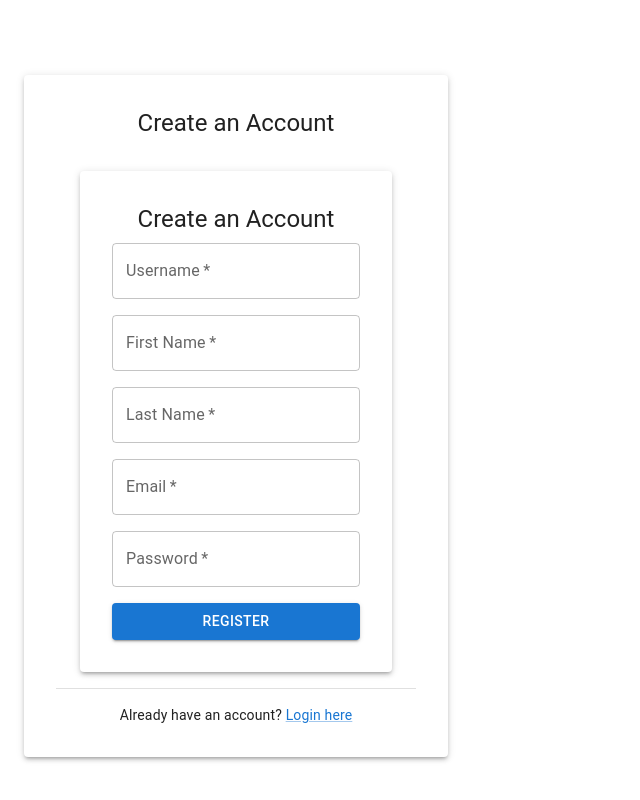
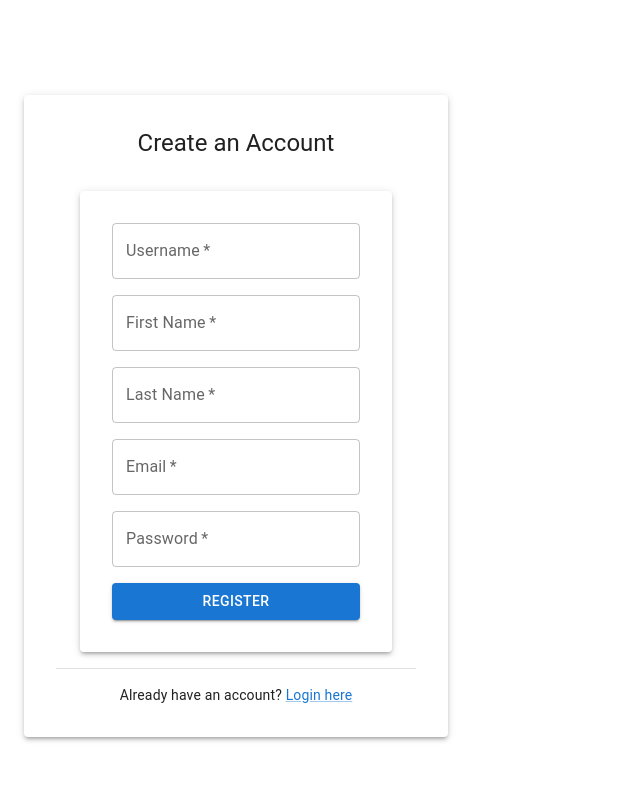
Before and after one commit to surface-integral/boilermake2025, a React (Vite) app in the folder frontend/nomadesk/: page / in a window 1280 px wide. Shown: the whole page, without its empty margins (0-640 px from the left). Built offline with nearby package versions, Linux system fonts and the light colour scheme; no server answers.

Commit message:
Login/Register small edits

```diff
--- a/frontend/nomadesk/src/components/LoginForm.jsx
+++ b/frontend/nomadesk/src/components/LoginForm.jsx
@@ -55,9 +55,9 @@ const LoginForm = () => {
   return (
     <Container maxWidth="sm">
       <Paper elevation={3} sx={{ p: 4, mt: 4, textAlign: "center" }}>
-        <Typography variant="h5" gutterBottom>
+        {/* <Typography variant="h5" gutterBottom>
           Login to Your Account
-        </Typography>
+        </Typography> */}
 
         {message && (
           <Alert severity={message.type} sx={{ mb: 2 }}>
--- a/frontend/nomadesk/src/components/RegisterForm.jsx
+++ b/frontend/nomadesk/src/components/RegisterForm.jsx
@@ -65,9 +65,9 @@ const RegisterForm = ({ onRegister }) => {
   return (
     <Container maxWidth="sm">
       <Paper elevation={3} sx={{ p: 4, mt: 4, textAlign: "center" }}>
-        <Typography variant="h5" gutterBottom>
+        {/* <Typography variant="h5" gutterBottom>
           Create an Account
-        </Typography>
+        </Typography> */}
 
         {message && (
           <Alert severity={message.type} sx={{ mb: 2 }}>
@@ -129,66 +129,7 @@ const RegisterForm = ({ onRegister }) => {
         </Box>
       </Paper>
     </Container>
-    // <Container maxWidth="sm">
-    //   <Paper elevation={3} sx={{ p: 4, mt: 4, textAlign: "center" }}>
-    //     <Typography variant="h5" gutterBottom>
-    //       Create an Account
-    //     </Typography>
 
-    //     <Box
-    //       component="form"
-    //       onSubmit={handleSubmit}
-    //       sx={{ display: "flex", flexDirection: "column", gap: 2 }}
-    //     >
-    //       <TextField
-    //         label="Username"
-    //         name="username"
-    //         value={formData.username}
-    //         onChange={handleChange}
-    //         required
-    //         fullWidth
-    //       />
-    //       <TextField
-    //         label="First Name"
-    //         name="firstName"
-    //         value={formData.firstName}
-    //         onChange={handleChange}
-    //         required
-    //         fullWidth
-    //       />
-    //       <TextField
-    //         label="Last Name"
-    //         name="lastName"
-    //         value={formData.lastName}
-    //         onChange={handleChange}
-    //         required
-    //         fullWidth
-    //       />
-    //       <TextField
-    //         label="Email"
-    //         name="email"
-    //         type="email"
-    //         value={formData.email}
-    //         onChange={handleChange}
-    //         required
-    //         fullWidth
-    //       />
-    //       <TextField
-    //         label="Password"
-    //         name="password"
-    //         type="password"
-    //         value={formData.password}
-    //         onChange={handleChange}
-    //         required
-    //         fullWidth
-    //       />
-
-    //       <Button type="submit" variant="contained" color="primary" fullWidth>
-    //         Register
-    //       </Button>
-    //     </Box>
-    //   </Paper>
-    // </Container>
   );
 };
 
```
